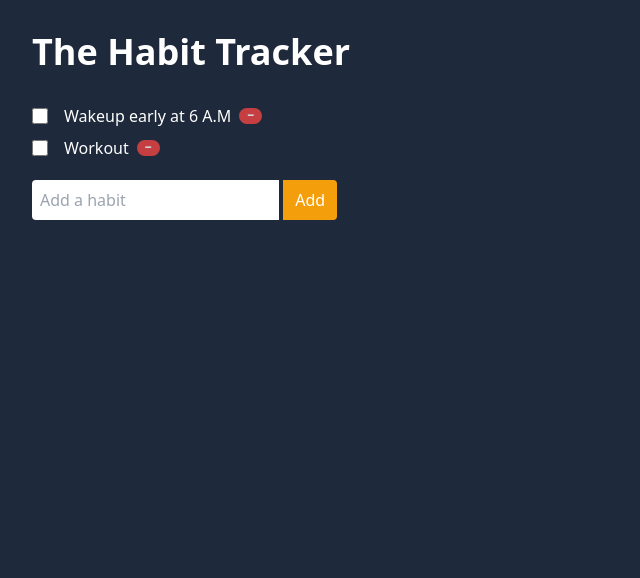
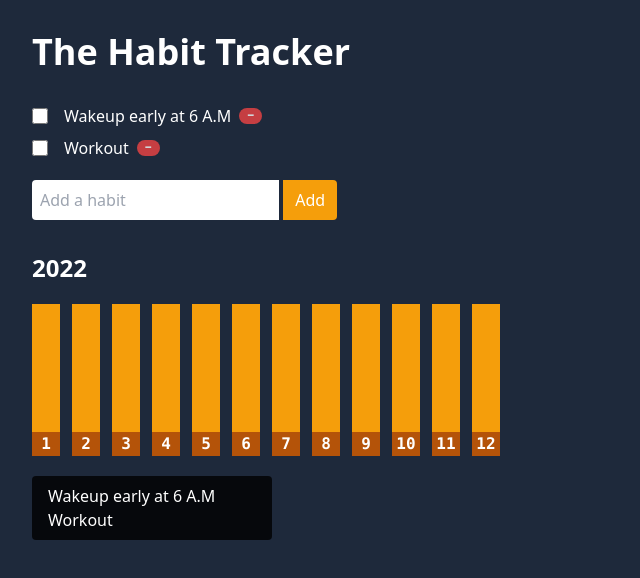
Before and after one commit to asrul10/habit-tracker, a Svelte app: page / in a window 1280 px wide. Shown: the top 578 px of the page, without its empty margins (0-640 px from the left). Built offline with nearby package versions, Linux system fonts and the light colour scheme.

Commit message:
habit chart ui

```diff
--- a/src/App.svelte
+++ b/src/App.svelte
@@ -122,6 +122,22 @@
       on:click={addHabit}>Add</button
     >
   </div>
+
+  <div class="mt-8">
+    <h1 class="text-2xl font-bold mb-5">{date.getFullYear()}</h1>
+    <div class="flex mb-5">
+      {#each new Array(12) as month, index}
+        <div class="text-center mr-3 relative cursor-pointer">
+          <div class="w-7 h-32 bg-amber-500" />
+          <div class="font-bold bg-amber-700 font-mono">{index + 1}</div>
+        </div>
+      {/each}
+    </div>
+    <div class="bg-black py-2 px-4 w-60 rounded text-left bg-opacity-80">
+      Wakeup early at 6 A.M<br />
+      Workout
+    </div>
+  </div>
 </main>
 
 <style>
```
